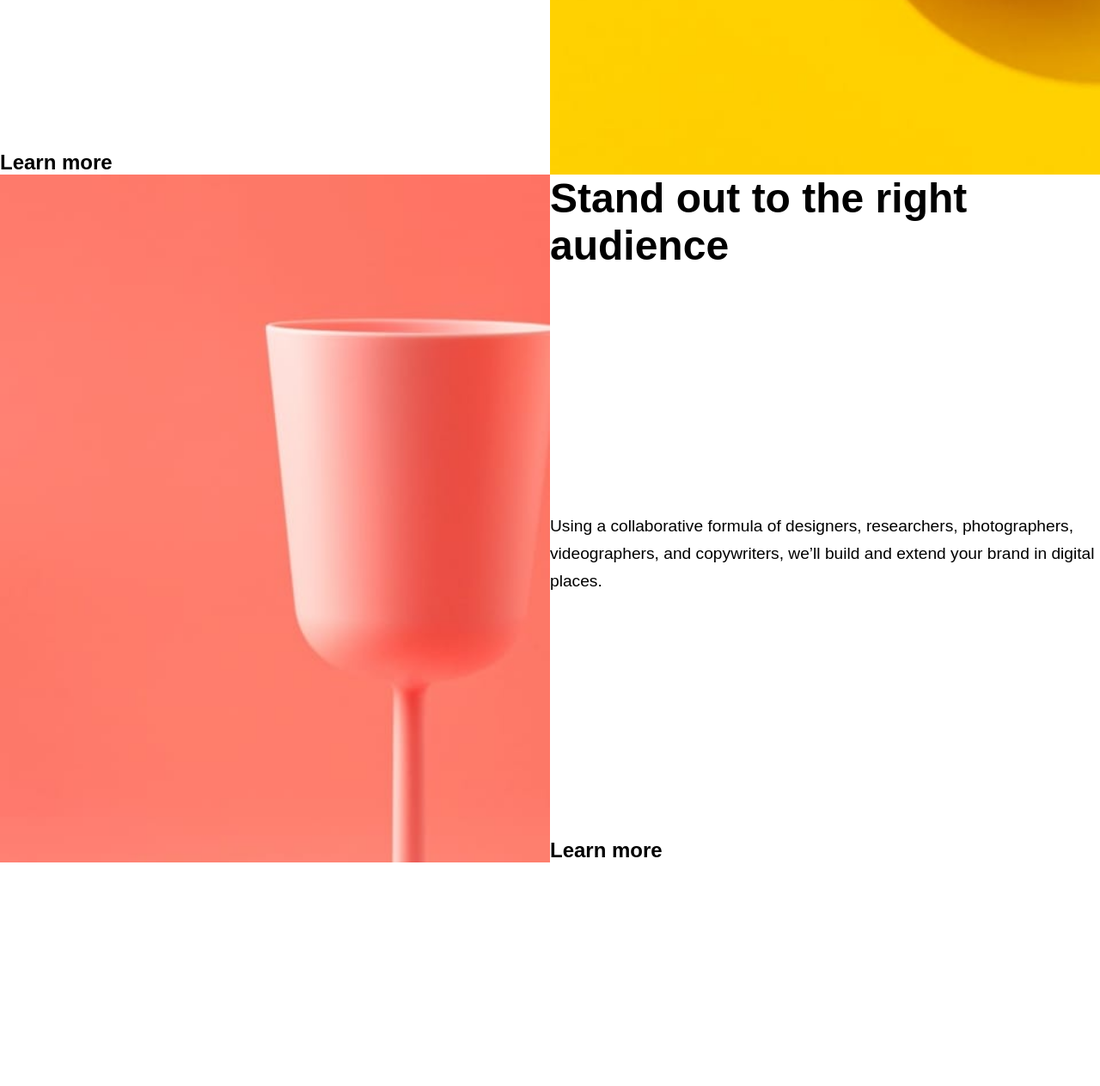
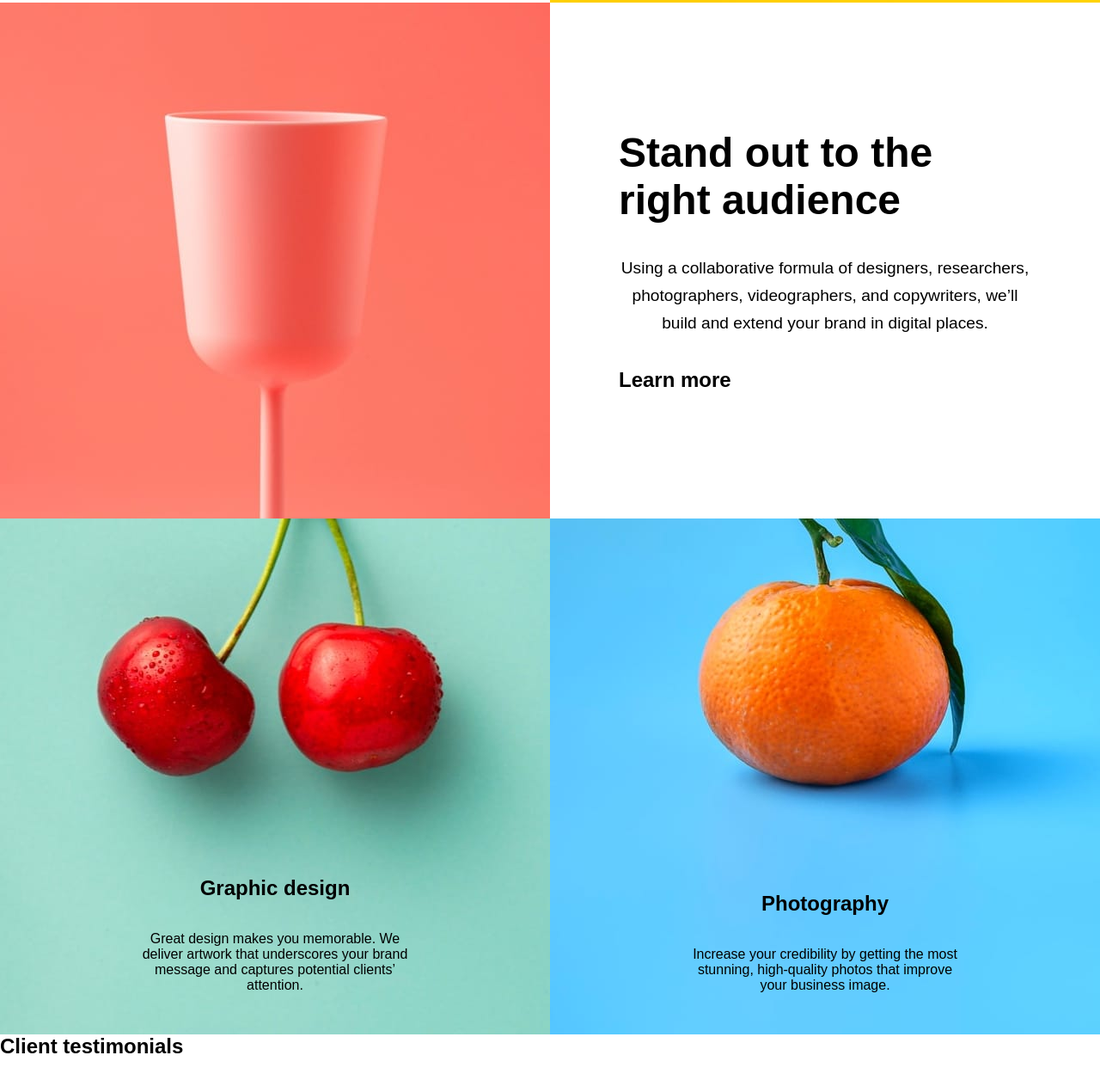
Before and after one commit to r-lenny/Sunnyside, a plain HTML site: page index.html in a window 1280 px wide. Shown: the part 1397-2660 px from the top of the page at 86% size. Before the commit the page ends 2400 px from the top, so only its background shows below. Drawn offline with Linux system fonts and the light colour scheme.

Commit message:
Reglage de deux container avant la section des commentaire client et reglage du css  des container

```diff
--- a/css/style.css
+++ b/css/style.css
@@ -32,6 +32,10 @@ nav {
     align-items: center;
 }
 
+section {
+    height: 100vh;
+}
+
 nav img {
     height: 5vh;
     filter: invert();
@@ -63,16 +67,19 @@ header h1 {
 }
 
 .container {
-    height: 100vh;
+    height: 75vh;
     display: flex;
 }
 
 .smallBox {
     display: flex;
-    flex-direction: column;
-    justify-content: space-between;
     flex: 5;
-    width: 20%;
+    justify-content: center;
+    align-items: center;
+}
+
+.content {
+    width: 75%;
 }
 
 .smallBox h1 {
@@ -93,6 +100,21 @@ header h1 {
     display: flex;
     flex: 5;
     height: 100%;
-    /* width: 50vw; */
     background-size: cover;
+    background-position: center center;
 }
+
+.endCenter {
+    display: flex;
+    justify-content: center;
+    align-items: end;
+}
+
+.endCenter div {
+    width: 50%;
+    margin: 3rem;
+}
+
+.endCenter, h2, p {
+    text-align: center;
+}
--- a/index.html
+++ b/index.html
@@ -41,39 +41,75 @@
         <main>
             <div class="container">
                 <div class="smallBox">
-                    <h1>
-                        Transform your
+                    <div class="content">
+                        <h1>
+                            Transform your
+                            <br>
+                            brand
+                        </h1>
                         <br>
-                        brand
-                    </h1>
-                    <p>
-                        We are a full-service creative agency specializing in helping brands grow fast.
+                        <br>
+                        <p>
+                            We are a full-service creative agency specializing in helping brands grow fast.
                     Engage your clients through compelling visuals that do most of the marketing for you.
-                    </p>
-                    <a href="">
-                        Learn more
-                    </a>
+                        </p>
+                        <br>
+                        <br>
+                        <a href="">
+                            Learn more
+                        </a>
+                    </div>
                 </div>
                 <div class="smallBoxImg" style="background-image: url(asset/desktop/image-transform.jpg);">
-                    <!-- <img src="asset/desktop/image-transform.jpg" alt=""> -->
+                    <!-- <img src="asset/desktop/image-transform.jpg" alt=""> --></div>
+            </div>
+            <div class="container">
+                <div class="smallBoxImg" style="background-image: url(asset/desktop/image-stand-out.jpg);"></div>
+                <div class="smallBox">
+                    <div class="content">
+                        <h1>
+                            Stand out to the right audience
+                        </h1>
+                        <br><br>
+                        <p>
+                            Using a collaborative formula of designers, researchers, photographers, videographers, and copywriters, we’ll build and extend your brand in digital places.
+                        </p>
+                        <br><br>
+                        <a href="">
+                            Learn more
+                        </a>
+                    </div>
                 </div>
             </div>
             <div class="container">
-                <div class="smallBoxImg" style="background-image: url(asset/desktop/image-stand-out.jpg);">
-
+                <div class="smallBoxImg endCenter" style="background-image: url(asset/desktop/image-graphic-design.jpg);">
+                    <div>
+                        <h2>
+                            Graphic design
+                        </h2>
+                        <br><br>
+                        <p>
+                            Great design makes you memorable. We deliver artwork that underscores your brand message and captures potential clients’ attention.
+                        </p>
+                    </div>
                 </div>
-                <div class="smallBox">
-                    <h1>
-                        Stand out to the right audience
-                    </h1>
-                    <p>
-                        Using a collaborative formula of designers, researchers, photographers, videographers, and copywriters, we’ll build and extend your brand in digital places.
-                    </p>
-                    <a href="">
-                        Learn more
-                    </a>
+                <div class="smallBoxImg endCenter" style="background-image: url(asset/desktop/image-photography.jpg);">
+                    <div>
+                        <h2>
+                            Photography
+                        </h2>
+                        <br><br>
+                        <p>
+                            Increase your credibility by getting the most stunning, high-quality photos that improve your business image.
+                        </p>
+                    </div>
                 </div>
             </div>
+            <section>
+                <h1>
+                    Client testimonials
+                </h1>
+            </section>
         </main>
     </body>
 </html>
```
